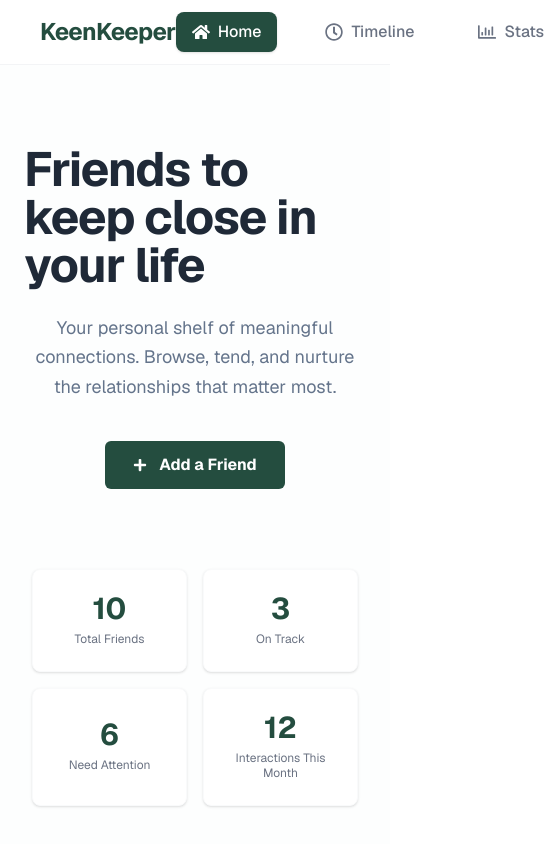
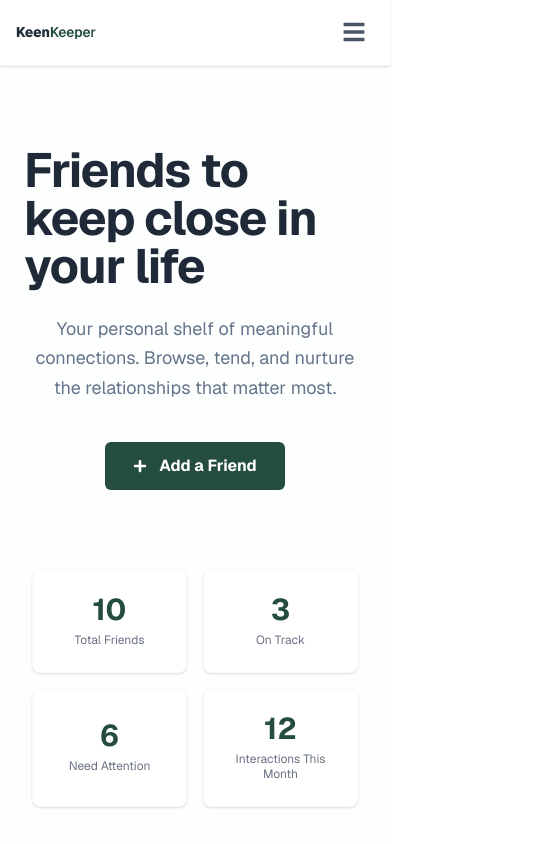
Before and after one commit to Swarna-Saha324/PH_Assignment7, a React (Vite) app: page / in a window 390 px wide. Shown: the top 844 px of the page, 560 px wide, since content can reach past the window. Built offline with nearby package versions, Linux system fonts and the light colour scheme.

Commit message:
Nabver is do Mobile Resposive.

```diff
--- a/src/components/Navber.jsx
+++ b/src/components/Navber.jsx
@@ -1,57 +1,76 @@
-import React from 'react';
-import { FaHome, FaRegClock, FaRegChartBar } from 'react-icons/fa';
+import React, { useState } from 'react';
+import { FaHome, FaRegClock, FaRegChartBar, FaBars, FaTimes } from 'react-icons/fa';
 import { NavLink } from 'react-router';
 
 const Navbar = () => {
+  const [isOpen, setIsOpen] = useState(false);
+
+
+  const navLinkStyles = ({ isActive }) =>
+    `flex items-center gap-2 px-4 py-2 rounded-lg transition-all ${
+      isActive ? 'bg-[#244d3f] text-white shadow-sm' : 'text-gray-500 hover:text-[#244d3f] hover:bg-gray-50 md:hover:bg-transparent'
+    }`;
+
+  const navItems = [
+    { to: "/", label: "Home", icon: <FaHome size={18} /> },
+    { to: "/timeline", label: "Timeline", icon: <FaRegClock size={18} /> },
+    { to: "/stats", label: "Stats", icon: <FaRegChartBar size={18} /> },
+  ];
+
   return (
-    <nav className="flex items-center justify-between px-10 py-3 border-b border-gray-100 bg-white">
-      {/* Logo */}
-      <div className="text-2xl font-bold text-[#244d3fFF] tracking-tight">
-        KeenKeeper
+    <nav className="sticky top-0 z-50 bg-white border-b border-gray-100 shadow-sm">
+      <div className="max-w-7xl mx-auto px-4 sm:px-6 lg:px-10">
+        <div className="flex items-center justify-between h-16">
+
+          {/* Logo */}
+          <div className="flex items-center text-2xl font-bold text-[#244d3f] tracking-tight shrink-0">
+
+  <img
+    src="/assets/logo.png"
+    alt="KeenKeeper Logo"
+    className="w-20 h-8 md:w-30 md:h-10 object-contain mr-2"
+  />
+
+</div>
+
+          {/* Desktop & Tablet Links (hidden on mobile) */}
+          <div className="hidden md:flex items-center space-x-4 lg:space-x-8 font-medium">
+            {navItems.map((item) => (
+              <NavLink key={item.to} to={item.to} className={navLinkStyles}>
+                {item.icon}
+                <span>{item.label}</span>
+              </NavLink>
+            ))}
+          </div>
+
+          {/* Mobile Menu Button (visible only on mobile) */}
+          <div className="md:hidden">
+            <button
+              onClick={() => setIsOpen(!isOpen)}
+              className="text-gray-600 hover:text-[#244d3f] p-2 transition-colors"
+            >
+              {isOpen ? <FaTimes size={24} /> : <FaBars size={24} />}
+            </button>
+          </div>
+        </div>
       </div>
 
-      {/* Nav Links */}
-      <div className="flex items-center space-x-8 text-gray-500 font-medium">
-  {/* Home - Dynamic Highlight */}
-  <NavLink
-    to="/"
-    className={({ isActive }) =>
-      `flex items-center gap-2 px-4 py-2 rounded-lg transition-all ${
-        isActive ? 'bg-[#244d3f] text-white shadow-sm' : 'hover:text-[#244d3f]'
-      }`
-    }
-  >
-    <FaHome size={18} />
-    <span>Home</span>
-  </NavLink>
-
-  {/* Timeline - Dynamic Highlight */}
-  <NavLink
-    to="/timeline"
-    className={({ isActive }) =>
-     `flex items-center gap-2 px-4 py-2 rounded-lg transition-all ${
-        isActive ? 'bg-[#244d3f] text-white shadow-sm' : 'hover:text-[#244d3f]'
-      }`
-    }
-  >
-    <FaRegClock size={18} />
-    <span>Timeline</span>
-  </NavLink>
-
-  {/* Stats - Dynamic Highlight */}
-  <NavLink
-    to="/stats"
-    className={({ isActive }) =>
-     `flex items-center gap-2 px-4 py-2 rounded-lg transition-all ${
-        isActive ? 'bg-[#244d3f] text-white shadow-sm' : 'hover:text-[#244d3f]'
-      }`
-    }
-  >
-    <FaRegChartBar size={18} />
-    <span>Stats</span>
-  </NavLink>
-</div>
-
+      {/* Mobile Drawer (Only visible when isOpen is true) */}
+      <div className={`md:hidden transition-all duration-300 ease-in-out ${isOpen ? 'max-h-64 opacity-100' : 'max-h-0 opacity-0'} overflow-hidden bg-white border-t border-gray-50`}>
+        <div className="px-4 pt-2 pb-6 space-y-2">
+          {navItems.map((item) => (
+            <NavLink
+              key={item.to}
+              to={item.to}
+              onClick={() => setIsOpen(false)} // ক্লিক করলে মেনু বন্ধ হবে
+              className={navLinkStyles}
+            >
+              {item.icon}
+              <span>{item.label}</span>
+            </NavLink>
+          ))}
+        </div>
+      </div>
     </nav>
   );
 };
```
